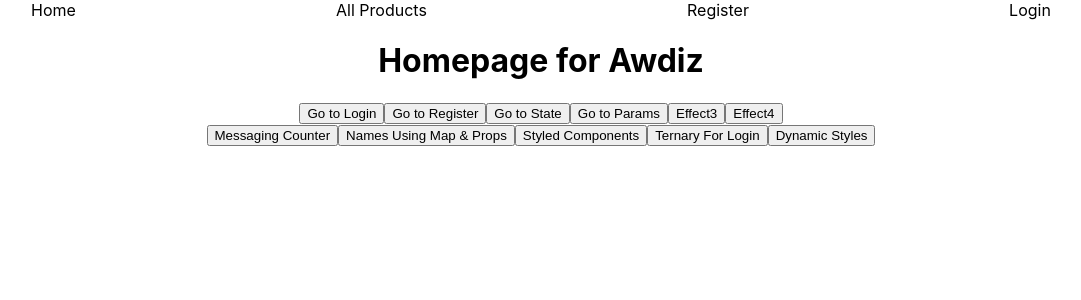
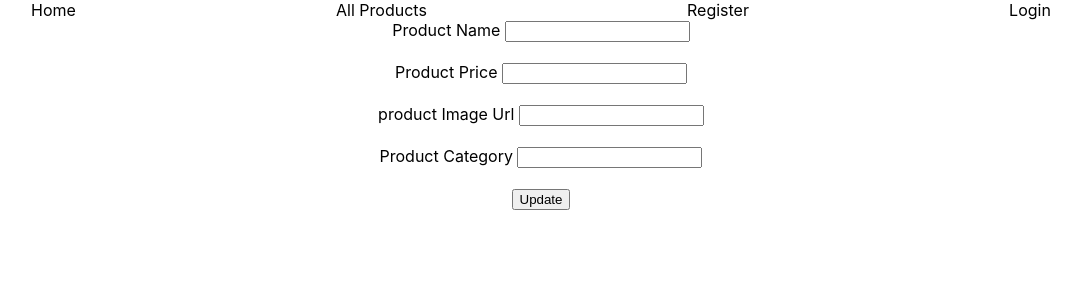
Before and after one commit to mandar-purandare/awdiz-4-react, a React (Create React App) app in the folder frontend/: page /update-product/1 in a window 1280 px wide. Before the commit this address led to /. Shown: the top 300 px of the page, without its empty margins (99-1180 px from the left). Built offline with nearby package versions, Linux system fonts and the light colour scheme; no server answers.

Commit message:
listing and updating functionality

```diff
--- a/frontend/src/App.jsx
+++ b/frontend/src/App.jsx
@@ -33,6 +33,7 @@ import CustomHook from './components/13-10/CustomHook';
 import CustomHookLS from './components/13-10/CustomHookLS';
 import YourProducts from './components/YourProducts';
 import { AuthContext } from './components/Context/AuthContext';
+import UpdateProduct from './components/UpdateProduct';
 
 function App() {
   const [loggedIn, setIsLoggedIn] = useState(false);
@@ -49,7 +50,7 @@ function App() {
           <div onClick={()=>{goTo('products')}}>All Products</div>
           {state?.user?.name?
           <>
-            <div onClick={()=>{goTo('addproduct')}}>Add Products</div>
+            <div onClick={()=>{goTo('add-product')}}>Add Products</div>
             <div onClick={()=>{goTo('your-products')}}>My Products</div>
             <div>Cart</div>
 
@@ -85,7 +86,7 @@ function App() {
         <Route exact path='/products' element={<Products/>}/>
         <Route exact path='/product/:id' element={<Product/>}/>
         <Route exact path='/login2' element={<Login2/>}/>
-        <Route exact path='/addproduct' element={<AddProduct/>}/>
+        <Route exact path='/add-product' element={<AddProduct/>}/>
         <Route exact path='/usememo' element={<UseMemo/>}/>
         <Route exact path='/usecallback' element={<UseCallback/>}/>
         <Route exact path='/usereducer' element={<UseReducer/>}/>
@@ -93,6 +94,7 @@ function App() {
         <Route exact path='/customhook' element={<CustomHook/>}/>
         <Route exact path='/customhookLS' element={<CustomHookLS/>}/>
         <Route exact path='/your-products' element={<YourProducts/>}/>
+        <Route exact path='/update-product/:id' element={<UpdateProduct/>}/>
       </Routes>
     </div>
   );
--- a/frontend/src/components/01-10/Product.jsx
+++ b/frontend/src/components/01-10/Product.jsx
@@ -3,6 +3,7 @@ import React, {useEffect, useState} from 'react'
 import { useNavigate, useParams } from 'react-router-dom'
 import './Product.css'
 import toast from 'react-hot-toast';
+import api from '../../helpers/AxiosConfig';
 
 function Product() {
     const {id} = useParams();
@@ -12,12 +13,12 @@ function Product() {
     useEffect(() => {
         async function getProductDetails(){
             try{
-                const { data } = await axios.get(`https://fakestoreapi.com/products/${id}`);
-                // console.log(data);
-                setProduct(data);
-                console.log(product);
+                const { data } = await api.get(`/product/get-single-product?id=${id}`);
+                if(data.success){
+                    setProduct(data.product);
+                }
             }catch(error){
-                toast.error(error.message);
+                toast.error(error.response.data.message);
             }
 
         }
@@ -36,7 +37,7 @@ function Product() {
             <img src={product.image}/>
         </div>
         <div className='product-info-div black-border'>
-            <h2>{product.title}</h2>
+            <h2>{product.name}</h2>
             {/* <h4 className='product-rating'>Rating ({product.rating.count}) : <span>{product.rating.rate}</span></h4> */}
             {/* <h4 className='product-rating'>Rating ({productRatingCount}) : <span>{productRating}</span></h4> */}
             <br/>
@@ -45,7 +46,7 @@ function Product() {
                 <button className='add-to-cart-btn'>Add to cart</button>
             </div>
             <br/>
-            <h4>{product.description}</h4>
+            <h4>{product.category}</h4>
             <button className='back-button' onClick={backToProducts}>Back to products</button>
         </div>
     </div>
--- a/frontend/src/components/30-09/Products.jsx
+++ b/frontend/src/components/30-09/Products.jsx
@@ -30,7 +30,7 @@ function Products(){
         <div className="products-container">{products.length?
             <div className="products-row">
                 {products.map((pro) => (
-                    <div className="product-template" onClick={() => {router(`/product/${pro.id}`)}}>
+                    <div className="product-template" onClick={() => {router(`/product/${pro._id}`)}}>
                         <img src={pro.image} />
                         <h3>Name :{pro.name}</h3>
                         <h3>Price : ₹{pro.price} </h3>
--- /dev/null
+++ b/frontend/src/components/UpdateProduct.jsx
@@ -0,0 +1,69 @@
+import React, { useEffect, useState } from "react";
+import { useNavigate, useParams } from "react-router-dom";
+import api from "../helpers/AxiosConfig";
+import toast from "react-hot-toast";
+
+function UpdateProduct(){
+
+    const {id} = useParams();
+
+    const router = useNavigate();
+
+    const [product, setProduct] = useState({name:'', price:'', category:'', image:''});
+
+    function handleChange(event){
+        // console.log(event.target.name, event.target.value);
+        setProduct({...product,[event.target.name]: event.target.value});
+    }
+
+    const getProductDetails = async () => {
+        try{
+            const response = await api.get(`/product/get-single-product?id=${id}`);
+            if (response.data.success){
+                setProduct({...response.data.product})
+            }
+        }catch(error){
+            toast.error(error.message);
+        }
+    }
+
+    const updateProduct = async (event) => {
+        try{
+            event.preventDefault();
+                const response = await api.post(`/product/update-product`,{id, product});
+                if(response.data.success){
+                        toast.success(response.data.message);
+                        // setTimeout(()=>{getProductDetails()},3000);
+                        // getProductDetails();
+                        router('/your-products');
+                }
+        }catch(error){
+            toast.error(error.message);
+        }
+    }
+
+    useEffect(() => {
+
+            getProductDetails();
+            // console.log(id);
+
+    },[id])
+
+    return(
+            <div className="update-product">
+                 <form onSubmit={updateProduct}>
+                    <label>Product Name </label>
+                    <input type='text' name='name' onChange={handleChange} value={product.name}/><br/><br/>
+                    <label>Product Price </label>
+                    <input type='number' name='price' onChange={handleChange} value={product.price}/><br/><br/>
+                    <label>product Image Url </label>
+                    <input type='url' name='image' onChange={handleChange} value={product.image}/><br/><br/>
+                    <label>Product Category </label>
+                    <input type='text' name='category' onChange={handleChange} value={product.category}/><br/><br/>
+                <input type='submit' value='Update'/>
+                </form>
+            </div>
+          )
+}
+
+export default UpdateProduct
--- a/frontend/src/components/YourProducts.jsx
+++ b/frontend/src/components/YourProducts.jsx
@@ -22,6 +22,7 @@ function YourProducts() {
         }
     }
 
+
     useEffect(() => {
         if(state?.user?.name === undefined){
             toast.error('Please login to access this page');
@@ -30,8 +31,9 @@ function YourProducts() {
             },3000)
         }
 
-        if(state?.user && state?.user?.name !== undefined){
+        if(state){
             getYourProducts();
+            // console.log(state);
         }
     },[state]);
 
@@ -40,12 +42,13 @@ function YourProducts() {
          {yourProducts.length?
             <div className="products-row">
                 {yourProducts.map((pro) => (
-                    <div className="product-template" onClick={() => {router(`/product/${pro.id}`)}}>
+                    <div className="product-template">
                         <img src={pro.image} />
                         <h3>Name :{pro.name}</h3>
                         <h3>Price : ₹{pro.price} </h3>
                         <h3>Category : {pro.category}</h3>
-                        <button>View</button>
+                        <button onClick={() => {router(`/product/${pro._id}`)}}>View</button>
+                        <div><button onClick={() => {router(`/update-product/${pro._id}`)}}>Update?</button><span>  </span><button>Delete?</button></div>
                     </div>
                 ))}
             </div>
```
